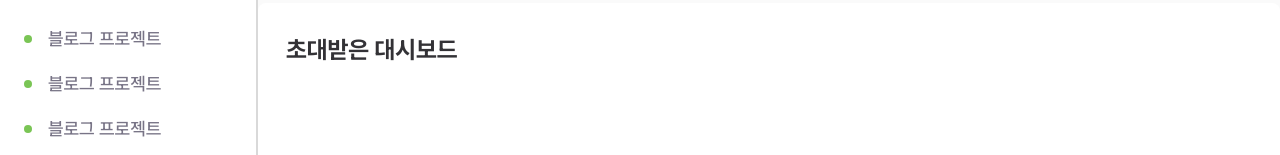
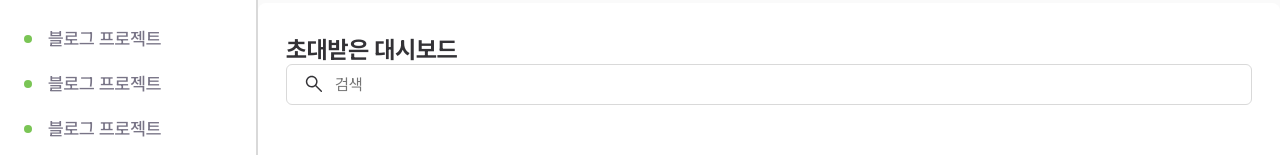
Before and after one commit to siyeol97/taskit, a Next.js app: page / in a window 1280 px wide. Shown: the part 132-287 px from the top of the page. Built offline with nearby package versions, Linux system fonts and the light colour scheme.

Commit message:
💄 Style: add SearchInput component

```diff
--- /dev/null
+++ b/src/components/Input/SearchInput/SearchInput.module.scss
@@ -0,0 +1,23 @@
+@use '../../../styles/mixins' as *;
+@use '../../../styles/variables' as *;
+
+.wrapper {
+  position: relative;
+}
+
+.search_icon {
+  position: absolute;
+  top: 8px;
+  left: 16px;
+}
+
+.container {
+  width: 100%;
+  border-radius: 6px;
+  border: 1px solid $gray_D9D9D9;
+  padding: 10px 48px;
+
+  &:focus {
+    outline: none;
+  }
+}
--- /dev/null
+++ b/src/components/Input/SearchInput/SearchInput.tsx
@@ -0,0 +1,21 @@
+import Image from 'next/image';
+import styles from './SearchInput.module.scss';
+
+export default function SearchInput() {
+  return (
+    <div className={styles.wrapper}>
+      <Image
+        src={'/search.svg'}
+        width={24}
+        height={24}
+        alt='search'
+        className={styles.search_icon}
+      />
+      <input
+        className={styles.container}
+        type='text'
+        placeholder='검색'
+      />
+    </div>
+  );
+}
--- a/src/components/Invite/InviteContainer/InviteContainer.tsx
+++ b/src/components/Invite/InviteContainer/InviteContainer.tsx
@@ -1,9 +1,11 @@
+import SearchInput from '@/components/Input/SearchInput/SearchInput';
 import styles from './InviteContainer.module.scss';
 
 export default function InviteContainer() {
   return (
     <div className={styles.wrapper}>
-      <span className={styles.title}>초대받은 대시보드</span>
+      <p className={styles.title}>초대받은 대시보드</p>
+      <SearchInput />
     </div>
   );
 }
```
